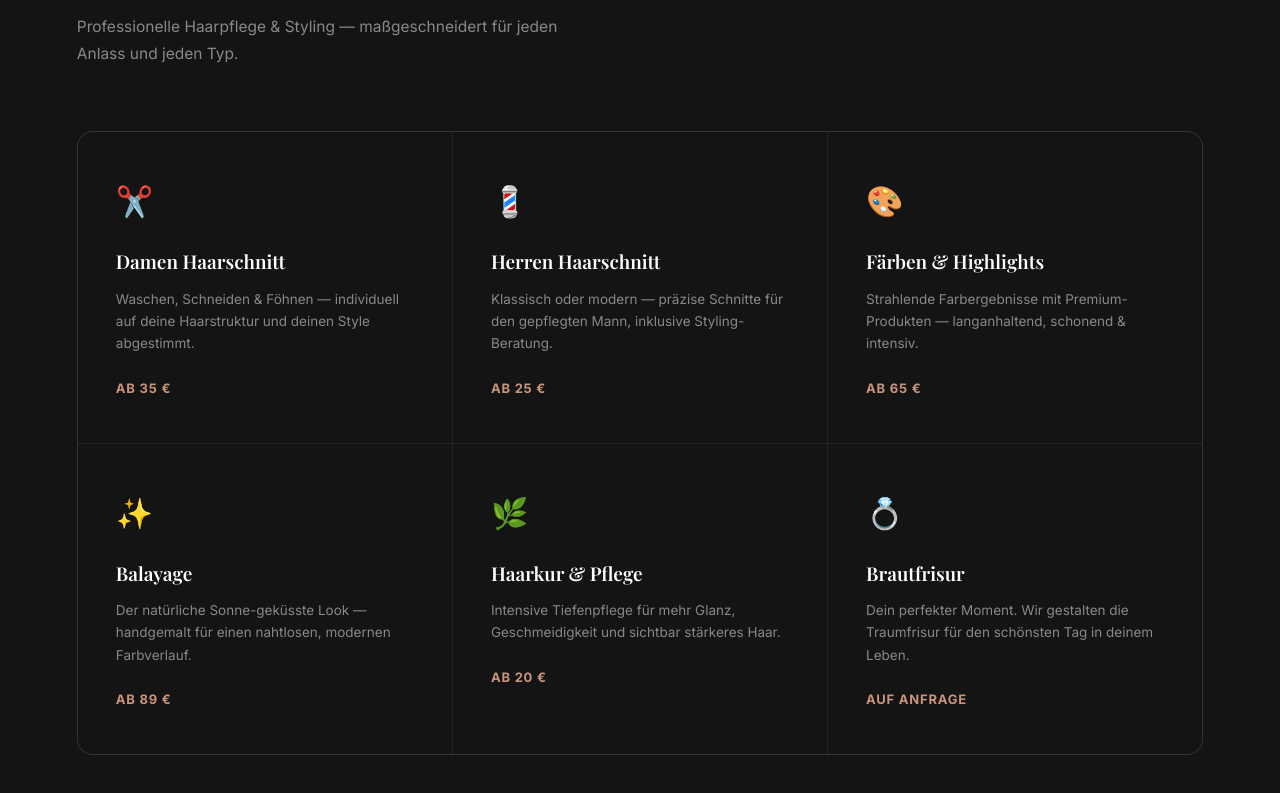
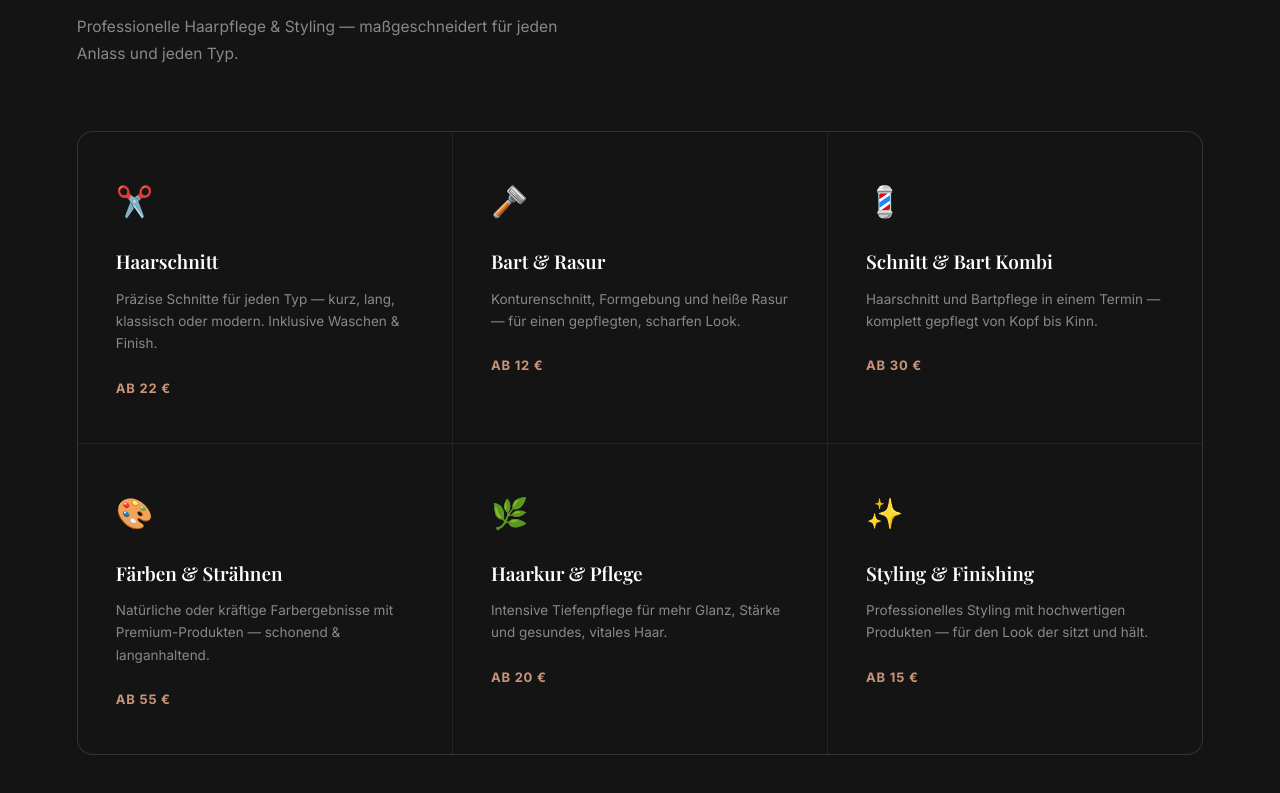
Before and after one commit to joel02-builds/friseur-diana, a plain HTML site: page index.html in a window 1280 px wide. Shown: the part 1107-1900 px from the top of the page. Drawn offline with nearby package versions, Linux system fonts and the light colour scheme; a web font is replaced by a local one.

Commit message:
Über uns & Leistungen überarbeitet — gender-neutral, korrekte Inhalte

```diff
--- a/index.html
+++ b/index.html
@@ -1066,44 +1066,44 @@
   <div class="services-grid">
     <div class="service-card fade-up">
       <span class="service-icon">✂️</span>
-      <div class="service-name">Damen Haarschnitt</div>
-      <p class="service-desc">Waschen, Schneiden &amp; Föhnen — individuell auf deine Haarstruktur und deinen Style abgestimmt.</p>
-      <div class="service-price">ab 35 €</div>
+      <div class="service-name">Haarschnitt</div>
+      <p class="service-desc">Präzise Schnitte für jeden Typ — kurz, lang, klassisch oder modern. Inklusive Waschen &amp; Finish.</p>
+      <div class="service-price">ab 22 €</div>
+    </div>
+
+    <div class="service-card fade-up">
+      <span class="service-icon">🪒</span>
+      <div class="service-name">Bart &amp; Rasur</div>
+      <p class="service-desc">Konturenschnitt, Formgebung und heiße Rasur — für einen gepflegten, scharfen Look.</p>
+      <div class="service-price">ab 12 €</div>
     </div>
 
     <div class="service-card fade-up">
       <span class="service-icon">💈</span>
-      <div class="service-name">Herren Haarschnitt</div>
-      <p class="service-desc">Klassisch oder modern — präzise Schnitte für den gepflegten Mann, inklusive Styling-Beratung.</p>
-      <div class="service-price">ab 25 €</div>
+      <div class="service-name">Schnitt &amp; Bart Kombi</div>
+      <p class="service-desc">Haarschnitt und Bartpflege in einem Termin — komplett gepflegt von Kopf bis Kinn.</p>
+      <div class="service-price">ab 30 €</div>
     </div>
 
     <div class="service-card fade-up">
       <span class="service-icon">🎨</span>
-      <div class="service-name">Färben &amp; Highlights</div>
-      <p class="service-desc">Strahlende Farbergebnisse mit Premium-Produkten — langanhaltend, schonend &amp; intensiv.</p>
-      <div class="service-price">ab 65 €</div>
-    </div>
-
-    <div class="service-card fade-up">
-      <span class="service-icon">✨</span>
-      <div class="service-name">Balayage</div>
-      <p class="service-desc">Der natürliche Sonne-geküsste Look — handgemalt für einen nahtlosen, modernen Farbverlauf.</p>
-      <div class="service-price">ab 89 €</div>
+      <div class="service-name">Färben &amp; Strähnen</div>
+      <p class="service-desc">Natürliche oder kräftige Farbergebnisse mit Premium-Produkten — schonend &amp; langanhaltend.</p>
+      <div class="service-price">ab 55 €</div>
     </div>
 
     <div class="service-card fade-up">
       <span class="service-icon">🌿</span>
       <div class="service-name">Haarkur &amp; Pflege</div>
-      <p class="service-desc">Intensive Tiefenpflege für mehr Glanz, Geschmeidigkeit und sichtbar stärkeres Haar.</p>
+      <p class="service-desc">Intensive Tiefenpflege für mehr Glanz, Stärke und gesundes, vitales Haar.</p>
       <div class="service-price">ab 20 €</div>
     </div>
 
     <div class="service-card fade-up">
-      <span class="service-icon">💍</span>
-      <div class="service-name">Brautfrisur</div>
-      <p class="service-desc">Dein perfekter Moment. Wir gestalten die Traumfrisur für den schönsten Tag in deinem Leben.</p>
-      <div class="service-price">auf Anfrage</div>
+      <span class="service-icon">✨</span>
+      <div class="service-name">Styling &amp; Finishing</div>
+      <p class="service-desc">Professionelles Styling mit hochwertigen Produkten — für den Look der sitzt und hält.</p>
+      <div class="service-price">ab 15 €</div>
     </div>
   </div>
 </section>
@@ -1115,11 +1115,8 @@
     <div class="about-text fade-up">
       <div class="section-label">Unser Salon</div>
       <h2 class="section-title">Mehr als nur ein Haarschnitt</h2>
-      <p>Friseur Diana ist dein Ort der Ruhe und Transformation — mitten in Lippstadt, geschaffen für Menschen, die Wert auf Persönlichkeit, Atmosphäre und echte Haarpflege legen.</p>
-      <p>Inhaberin Diana und ihr Team nehmen sich Zeit für dich. Kein Hetzen, keine Kompromisse. Von der Beratung bis zum letzten Föhnstrich begleiten wir dich zu deiner besten Version.</p>
-      <div class="about-quote">
-        <p>"Schönheit beginnt in dem Moment,<br>in dem du entscheidest, du selbst zu sein."</p>
-      </div>
+      <p>Friseur Diana ist dein Ort für den perfekten Schnitt — mitten in Lippstadt, für alle die Wert auf Qualität, Stil und echtes Handwerk legen.</p>
+      <p>Inhaber Diana und sein Team nehmen sich Zeit für dich. Kein Hetzen, keine Kompromisse. Von der Beratung bis zum letzten Finish begleiten wir dich zu deiner besten Version.</p>
     </div>
 
     <div class="about-stats fade-up">
@@ -1171,11 +1168,11 @@
 
     <div class="review-card fade-up">
       <div class="review-stars">★★★★★</div>
-      <p class="review-text">„Ich hab Balayage machen lassen und bin komplett verliebt in das Ergebnis. Die Stylistin hat sich richtig viel Zeit für die Beratung genommen. Qualität und Preis-Leistung stimmen absolut. Sehr zu empfehlen!"</p>
+      <p class="review-text">„Haarschnitt und Bart in einem Termin — das Ergebnis hat mich wirklich überzeugt. Der Friseur hat sich richtig viel Zeit für die Beratung genommen. Qualität und Preis-Leistung stimmen absolut. Sehr zu empfehlen!"</p>
       <div class="review-author">
-        <div class="review-avatar">S</div>
+        <div class="review-avatar">M</div>
         <div>
-          <div class="review-name">Sarah K.</div>
+          <div class="review-name">Marco S.</div>
           <div class="review-date">vor 1 Monat</div>
         </div>
       </div>
@@ -1352,7 +1349,7 @@ Salon: Friseur Diana, Marktstraße 26a, 59555 Lippstadt.
 
 Öffnungszeiten: Mo-Fr 9-19 Uhr, Sa 9-18 Uhr, So geschlossen.
 
-Preise: Damen Haarschnitt ab 35€, Herren Haarschnitt ab 25€, Färben & Highlights ab 65€, Balayage ab 89€, Haarkur & Pflege ab 20€, Brautfrisur auf Anfrage.
+Preise: Haarschnitt ab 22€, Bart & Rasur ab 12€, Schnitt & Bart Kombi ab 30€, Färben & Strähnen ab 55€, Haarkur & Pflege ab 20€, Styling & Finishing ab 15€.
 
 Für Termine: Ruf uns an unter 02941 9580965 oder schreib uns auf Instagram @friseursalon_diana.
 
```
